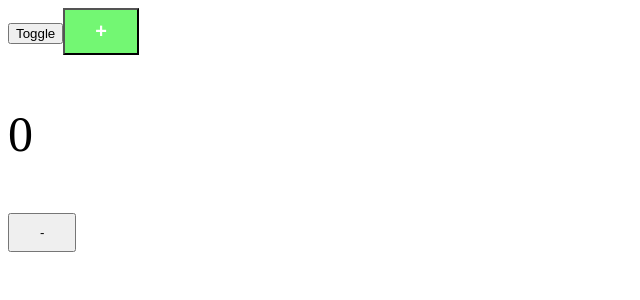
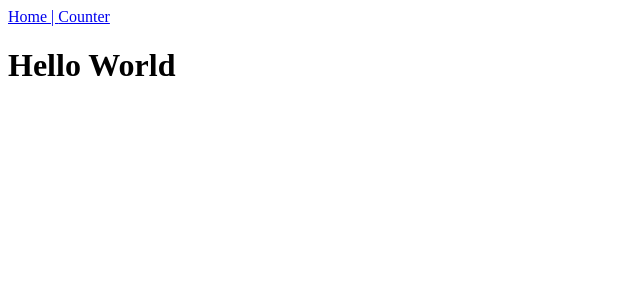
Before and after one commit to rafi021/nuxt-app-2022, a Nuxt app: page / in a window 1280 px wide. Shown: the top 300 px of the page, without its empty margins (0-640 px from the left). Built offline with nearby package versions, Linux system fonts and the light colour scheme.

Commit message:
Dynamic Component and Lazy Loading /Dynamic Import

```diff
--- /dev/null
+++ b/Pages/index.vue
@@ -0,0 +1,5 @@
+<template>
+    <div>
+        <h1>Hello World!</h1>
+    </div>
+</template>
--- a/app.vue
+++ b/app.vue
@@ -1,14 +1,17 @@
 <template>
-  <div>
-  <button @click="toggle">Toggle</button>
-  <component :is="MyComponent" />
-  </div>
+  <a href="#" @click="view('home')">Home | </a>
+  <a href="#" @click="view('counter')">Counter</a>
+
+
+
+  <LazyHomeWelcome v-if="page==='home'" />
+  <LazyCounter v-if="page==='counter'" />
 </template>
 
 <script setup>
-  const MyComponent = shallowRef(resolveComponent('Counter'));
+ const page = ref("home");
 
-  function toggle(){
-    MyComponent.value = resolveComponent('HomeWelcome');
-  }
+ function view(name){
+  page.value = name;
+ }
 </script>
```
